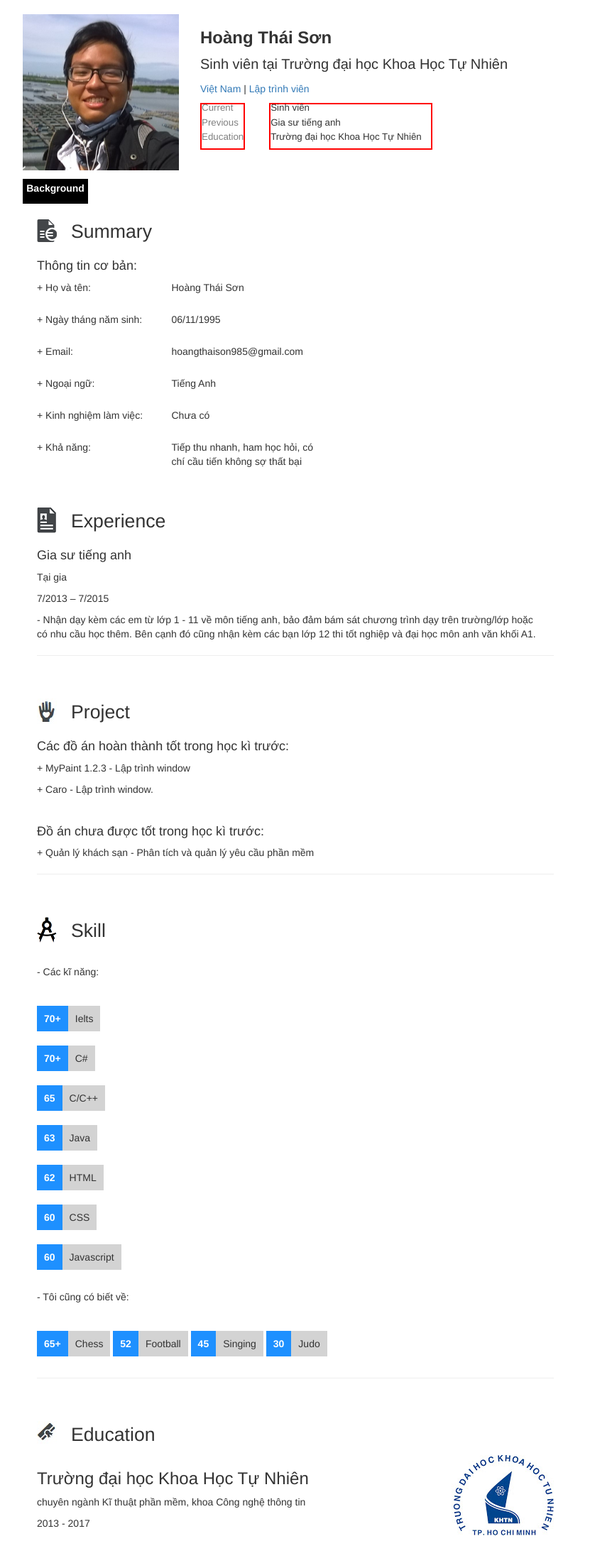
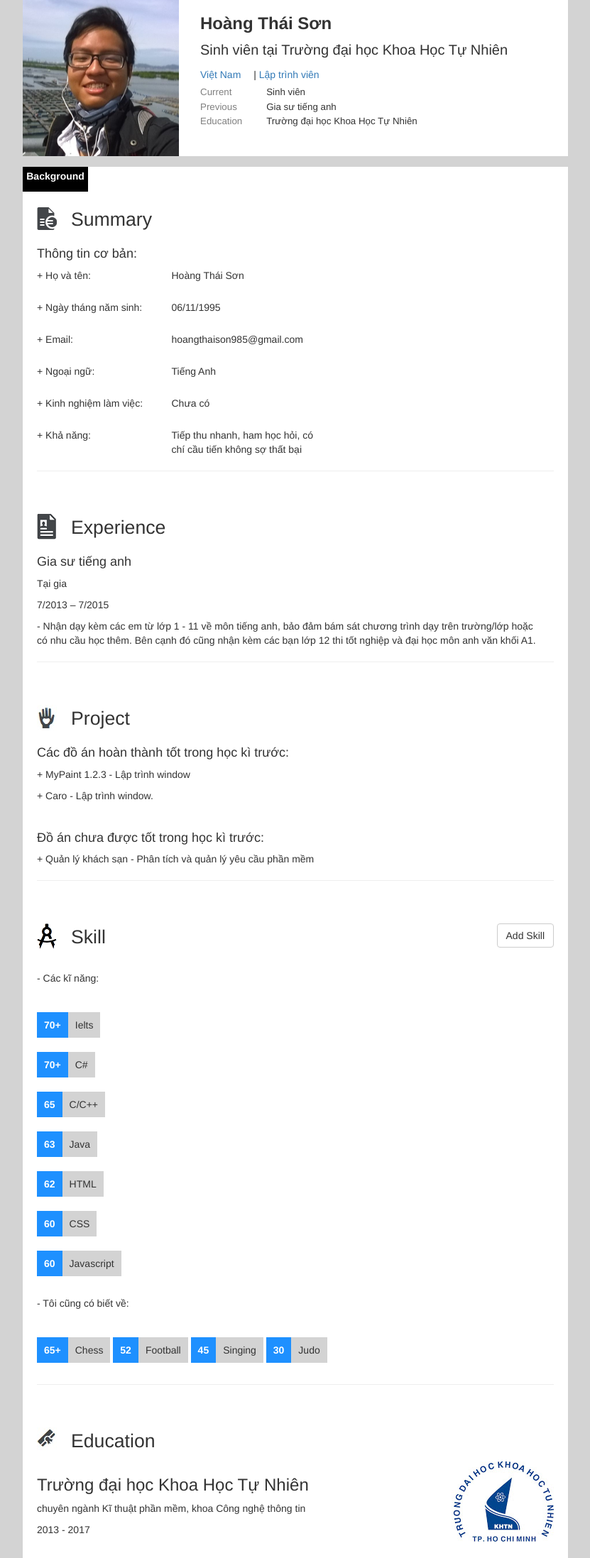
Before and after one commit to sonhoang0611/dataform_exp2, a PHP site: page / in a window 1280 px wide. Shown: the whole page at 71% size, without its empty margins (224-1055 px from the left). Before the commit the page ends 2163 px from the top, so only its background shows below. Run offline with PHP 8.4, Linux system fonts and the light colour scheme; some libraries are stand-ins or nearby versions.

Commit message:
Thêm phần add skill
Thêm skill mới trong mục Skill

```diff
--- a/css/default.css
+++ b/css/default.css
@@ -1,4 +1,8 @@
 body {
+	background: lightgray;
+}
+
+.backgroundcolor{
 	background: lightgray;
 }
 
@@ -13,10 +17,8 @@ a:hover{
 
 .info{
 	margin:0 auto;
-	margin-top: 20px;
-	margin-bottom: 12px;
 	width:60%;
-	display:inline-block;
+	margin-bottom: 15px;
 	display: flex;
 	align-items: top;
 	justify-content: left;
@@ -46,7 +48,7 @@ a:hover{
 }
 
 .extra>div{
-	border: 2px solid red;
+
 	line-height: 80%;
 	font-size:10pt;
 	display:inline-block;
@@ -63,6 +65,10 @@ a:hover{
 	padding:10px;
 }
 
+.combine>div{
+	display: inline-block;
+}
+
 .stuff{
 	background: lightgray;
 	padding:10px;
@@ -74,6 +80,7 @@ a:hover{
 }
 
 .extra2{
+
 }
 
 .backgr{
@@ -99,10 +106,11 @@ a:hover{
 	padding: 20px;
 }
 
-hr{
-    border: none;
+hr {
+
     height: 1px;
-    background-color: #e8e8e8;
+
+	border-top: 1px solid red;
 }
 
 .tieude{
@@ -117,8 +125,12 @@ hr{
 }
 
 .tieude>div{
+
 	display:inline-block;
+}
 
+.add{
+margin-left: auto;
 }
 
 .content{
--- a/index.html
+++ b/index.html
@@ -9,32 +9,46 @@
 	<script src="js/angular.js"></script>
 	<script src="js/controllers.js"></script>
 	<script src="js/editme.demo.js"></script>
-	<script language="javascript" src="js/angular.min.js"></script>
+	<script src="js/angular.min.js"></script>
+	<script src="https://ajax.googleapis.com/ajax/libs/jquery/1.11.3/jquery.min.js"></script>
+	<script src="https://maxcdn.bootstrapcdn.com/bootstrap/3.3.6/js/bootstrap.min.js"></script>
 </head>
 <body ng-controller="mywebCtrl">
-	<div class="info" >
+	<div class="backgroundcolor" ng-init="listskill=[]">
+	<div class="info">
 		<div class="image">
 			<img src = "./image/son.jpg" alt="Avatar">
 		</div>
 		<div class="profile" ng-repeat="person in profile">
 			<div class="basic" >
-				<div >
 
+					<div class="name">
 					<h3 class="hoten">
 						<sk-editme>
 							<input type="text" class="form-control" placeholder="Full Name" name="name" ng-model="person.name" ng-required="true">
 						</sk-editme>
 					</h3>
-					<div>
+					</div>
+					<div class="pupil">
 					<p class="chuvua">
 						<sk-editme>
 							<input type="text" class="form-control" placeholder="Job" name="job" ng-model="person.student" ng-required="true">
 						</sk-editme>
 					</p>
 					</div>
-				</div>
-				<div>
-					<p><a>{{person.country}}</a> | <a>{{person.work}}</a></p>
+
+				<div class="combine">
+					<div class="country">
+						<a><sk-editme>
+							<input type="text" class="form-control" placeholder="Country" name="country" ng-model="person.country" ng-required="true">
+						</sk-editme></a>
+					</div>
+					<div><p> | </p></div>
+					<div class="work">
+						<a><sk-editme>
+							<input type="text" class="form-control" placeholder="Work" name="work" ng-model="person.work" ng-required="true">
+						</sk-editme></a>
+					</div>
 				</div>
 			</div>
 			<div class="extra">
@@ -44,24 +58,31 @@
 					<p><a href="#university">Education</a></p>
 				</div>
 				<div class="extra2">
+					<div>
 					<p>
 						<sk-editme>
 							<input type="text" class="form-control" placeholder="Current job" name="job" ng-model="person.current" ng-required="true">
 						</sk-editme>
 					</p>
+					</div>
+					<div>
 					<p>
 						<sk-editme>
 							<input type="text" class="form-control" placeholder="Previous job" name="job" ng-model="person.previous" ng-required="true">
 						</sk-editme>
 					</p>
+					</div>
+					<div>
 					<p>
 						<sk-editme>
 							<input type="text" class="form-control" placeholder="Education" name="job" ng-model="person.education" ng-required="true">
 						</sk-editme>
 					</p>
+					</div>
 				</div>
 			</div>
 		</div>
+
 	</div>
 
 	<div class="backgr">
@@ -127,6 +148,7 @@
 						</sk-editme>
 					</div>
 				</div>
+				<hr>
 			</div>
 		</div>
 
@@ -138,7 +160,9 @@
 				<div id="prev" class="content">
 		     			<p>Experience</p>
 				</div>
+
 			</div>
+
 			<div class="description">
                     <h4>
 						<sk-editme>
@@ -158,6 +182,7 @@
 						<sk-editme>
 							<textarea class="form-control" ng-model="person.description" ng-required="true"></textarea>
 						</sk-editme>
+
 			<hr>
 			</div>
         </div>
@@ -202,8 +227,38 @@
 				<div class="content">
 		     			<p>Skill</p>
 				</div>
+				<div class="add">
+		     			<button class="btn btn-default" data-toggle="modal" data-target="#modalSkill">Add Skill</button>
+				</div>
 			</div>
-			<div class="skill" ng-repeat="person in profile">
+
+
+
+			<div>
+				<!-- Modal -->
+				<div class="modal fade" id="modalSkill" role="dialog">
+					<div class="modal-dialog modal-sm">
+
+					<!-- Modal content-->
+					<div class="modal-content">
+						<div class="modal-header">
+							<button type="button" class="close" data-dismiss="modal">&times;</button>
+							<label>Skill:</label><br>
+							<input type="text" class="form-control" placeholder="Skill" ng-model="name"><br>
+							<label>Score:</label><br>
+							<input type="text" class="form-control" placeholder="Score" ng-model="score">
+						</div>
+						<div class="modal-footer">
+							<button ng-click="add()" class="btn btn-primary" data-dismiss="modal">Save</button>
+							<button class="btn btn-default" data-dismiss="modal">Cancel</button>
+						</div>
+					</div>
+
+					</div>
+				</div>
+			</div>
+
+				<div class="skill" ng-repeat="person in profile">
 				<p>- Các kĩ năng:</p>
 				<span class="score">70+</span><span class="stuff">{{person.skill[0]}}</span></br>
 				<span class="score">70+</span><span class="stuff">{{person.skill[1]}}</span></br>
@@ -212,14 +267,19 @@
 				<span class="score">62</span><span class="stuff">{{person.skill[4]}}</span></br>
 				<span class="score">60</span><span class="stuff">{{person.skill[5]}}</span></br>
 				<span class="score">60</span><span class="stuff">{{person.skill[6]}}</span></br>
+				<div ng-repeat="skill in listskill">
+				<span class="score">{{skill.score}}</span><span class="stuff">{{skill.name}}</span></br>
+				</div>
 				<p>- Tôi cũng có biết về: </p>
 				<span class="score">65+</span><span class="stuff">{{person.skill[7]}}</span>
 				<span class="score">52</span><span class="stuff">{{person.skill[8]}}</span>
 				<span class="score">45</span><span class="stuff">{{person.skill[9]}}</span>
 				<span class="score">30</span><span class="stuff">{{person.skill[10]}}</span>
+				</div>
+
 			<hr>
 			</div>
-		</div>
+
 		<div class="mucluc">
 			<div class="tieude">
 				<div class="icon">
@@ -254,5 +314,6 @@
 
 		</div>
 	</div>
+	</div>
 </body>
 </html>
--- a/js/controllers.js
+++ b/js/controllers.js
@@ -7,4 +7,18 @@ phonecatApp.controller('mywebCtrl', function ($scope, $http) {
   $http.get('profile.json').success(function(data) {
     $scope.profile = data;
   });
+
+   $scope.add = function () {
+
+                if ($scope.name != '' && $scope.score != '')
+                {
+                    // ADD A NEW ELEMENT.
+
+                    $scope.listskill.push({ name: $scope.name, score: $scope.score });
+
+                    // CLEAR THE FIELDS.
+                    $scope.name = '';
+                    $scope.score = '';
+                }
+            };
 });
```
